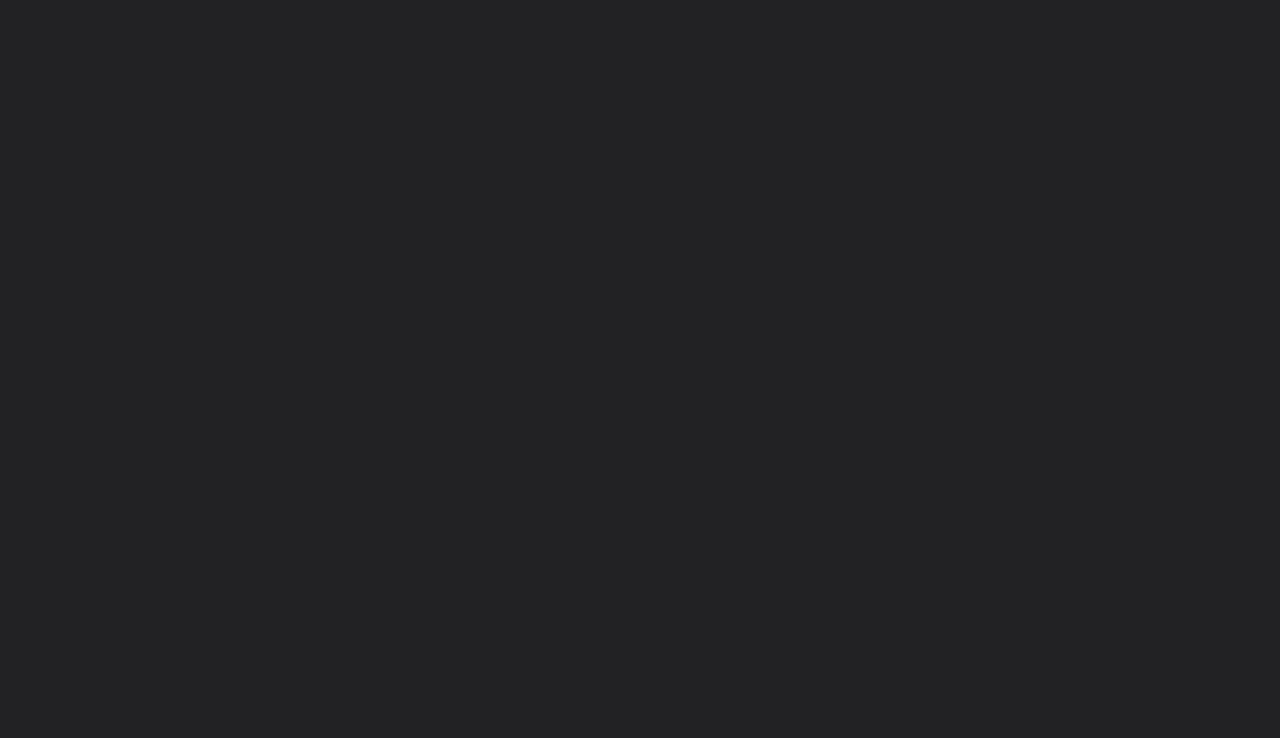
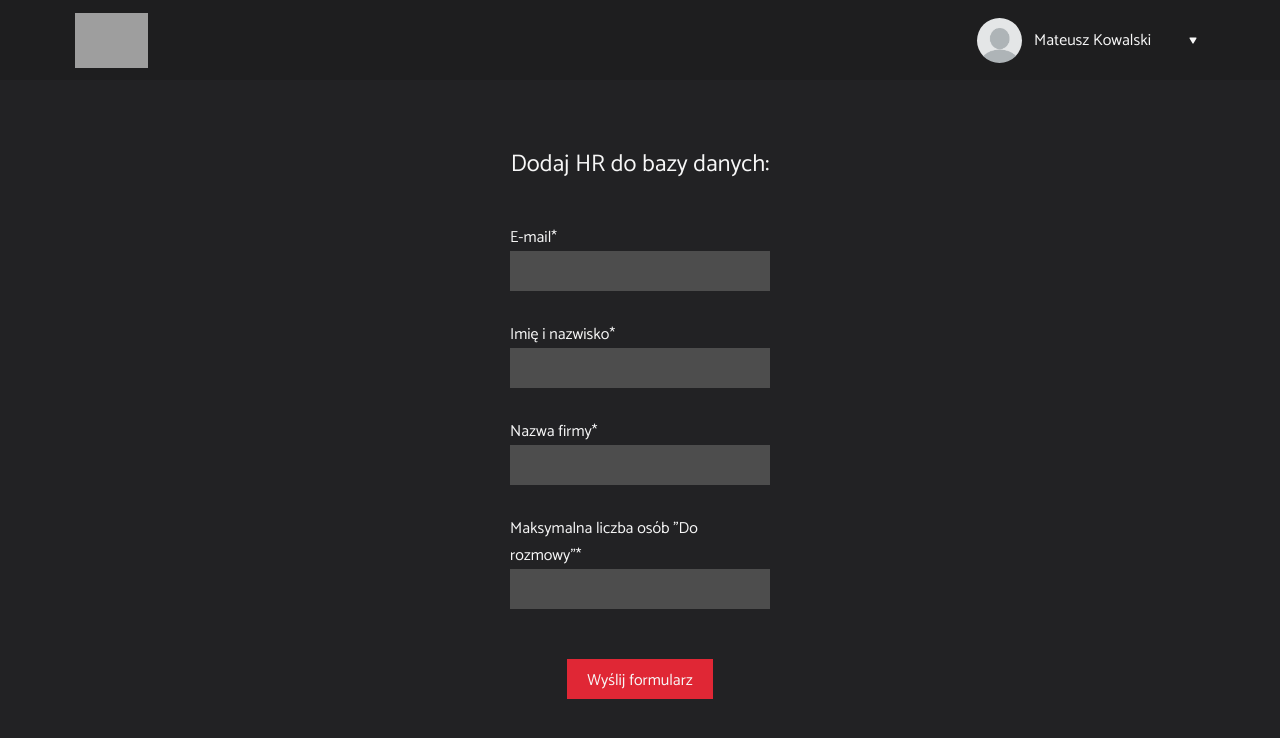
Before and after one commit to MateuszSzczukiewicz/MegaK-grupa3-frontend, a React (Vite) app: page /admin-add-hr-form in a window 1280 px wide. Before the commit this address had no page. Shown: the top 738 px of the page. Built offline with nearby package versions, Linux system fonts and the light colour scheme; grey boxes are pictures that could not be loaded.

Commit message:
Add form for adding hr.

```diff
--- /dev/null
+++ b/src/api/addHr.ts
@@ -0,0 +1,14 @@
+import axios from 'axios';
+import { AddHrType, CreateHrResponse } from '../types/addHr.type';
+
+export const addHr = async (data: AddHrType): Promise<CreateHrResponse> => {
+	try {
+		const res = await axios.post(`http://localhost:3000/admin/addHr`, data);
+		return res.data;
+	} catch (err: Error) {
+		return {
+			message: err.message,
+			isSuccess: false,
+		};
+	}
+};
--- /dev/null
+++ b/src/components/organisms/AdminAddHrForm/AdminAddHrForm.style.tsx
@@ -0,0 +1,57 @@
+import styled from 'styled-components';
+
+export const AdminFormWrapper = styled.div`
+	display: flex;
+	flex-direction: column;
+	justify-content: center;
+	align-items: center;
+	margin-top: 50px;
+	color: ${({ theme }) => theme.color.white};
+
+	h2 {
+		text-align: center;
+	}
+
+	p {
+		margin-top: 0;
+		margin-bottom: 15px;
+		color: #469a62;
+	}
+
+	p.error {
+		color: ${({ theme }) => theme.color.red3};
+	}
+
+	& > form {
+		display: flex;
+		flex-direction: column;
+		justify-content: center;
+		align-items: center;
+		margin-top: 10px;
+		margin-bottom: 30px;
+
+		label {
+			display: block;
+			width: 260px;
+			margin: 30px;
+
+			p {
+				margin-top: 0;
+				margin-bottom: 15px;
+				color: ${({ theme }) => theme.color.red3};
+			}
+		}
+
+		input {
+			display: block;
+			width: 260px;
+			font-size: ${({ theme }) => theme.font.size.md};
+		}
+
+		button {
+			margin-top: 20px;
+			padding: 8px 20px;
+			font-size: ${({ theme }) => theme.font.size.md};
+		}
+	}
+`;
--- /dev/null
+++ b/src/components/organisms/AdminAddHrForm/AdminAddHrForm.tsx
@@ -0,0 +1,111 @@
+import { useEffect, useState } from 'react';
+import { Controller, useForm } from 'react-hook-form';
+import { zodResolver } from '@hookform/resolvers/zod';
+import { PrimaryButton } from '../../atoms/PrimaryButton/PrimaryButton';
+import { adminFormSchema, AdminFormSchemaType } from '../../../types/adminFormSchema.type';
+import { AddHrType } from '../../../types/addHr.type';
+import { addHr } from '../../../api/addHr';
+import { StyledInput } from '../../molecules/LoginForm/LoginForm.styles';
+import { AdminFormWrapper } from './AdminAddHrForm.style';
+
+export const AdminAddHrForm = () => {
+	const {
+		control,
+		handleSubmit,
+		reset,
+		formState: { errors, isSubmitSuccessful },
+	} = useForm<AdminFormSchemaType>({
+		resolver: zodResolver(adminFormSchema),
+	});
+
+	const [formState, setFormState] = useState({
+		loading: false,
+		submitted: false,
+		error: '',
+	});
+
+	const [data, setData] = useState<AddHrType | null>(null);
+
+	useEffect(() => {
+		reset();
+	}, [isSubmitSuccessful]);
+
+	const onSubmit = async ({ email, fullName, company, maxReservationStudents }: AddHrType) => {
+		setData(null);
+		try {
+			setFormState((prevState) => ({ ...prevState, loading: true, submitted: false, error: '' }));
+
+			const data = await addHr({ email, fullName, company, maxReservationStudents });
+			console.log(data);
+			if (data.isSuccess) {
+				setFormState((prevState) => ({ ...prevState, submitted: true }));
+				setData({ email, fullName, company, maxReservationStudents });
+			} else {
+				console.log(data);
+				setFormState((prevState) => ({ ...prevState, error: `Wystąpił błąd: ${data.message}` }));
+			}
+			setFormState((prevState) => ({ ...prevState, loading: false }));
+		} catch (err) {
+			console.log(err);
+			setFormState((prevState) => ({ ...prevState, loading: false }));
+			setFormState((prevState) => ({ ...prevState, error: `Wystąpił błąd: ${err}` }));
+		}
+	};
+
+	return (
+		<AdminFormWrapper>
+			<p className={formState.error && 'error'}>
+				{formState.loading && 'Wysyłanie formularza...'}
+				{formState.submitted &&
+					`Poprawnie dodano osobę z HR:  ${data?.fullName}, ${data?.company}.`}
+				{formState.error && `${formState.error}`}
+			</p>
+			<h2>Dodaj HR do bazy danych:</h2>
+			<form onSubmit={handleSubmit(onSubmit)}>
+				<div>
+					<label>
+						E-mail* <br />
+						<Controller
+							name="email"
+							control={control}
+							defaultValue=""
+							render={({ field }) => <StyledInput {...field} type="email" />}
+						/>
+						{errors.email && <p>{errors.email.message}</p>}
+					</label>
+					<label>
+						Imię i nazwisko* <br />
+						<Controller
+							name="fullName"
+							control={control}
+							defaultValue=""
+							render={({ field }) => <StyledInput {...field} type="text" />}
+						/>
+						{errors.fullName && <p>{errors.fullName.message}</p>}
+					</label>
+					<label>
+						Nazwa firmy* <br />
+						<Controller
+							name="company"
+							control={control}
+							defaultValue=""
+							render={({ field }) => <StyledInput {...field} type="text" />}
+						/>
+						{errors.company && <p>{errors.company.message}</p>}
+					</label>
+					<label>
+						Maksymalna liczba osób "Do rozmowy"* <br />
+						<Controller
+							name="maxReservationStudents"
+							control={control}
+							defaultValue=""
+							render={({ field }) => <StyledInput {...field} type="number" />}
+						/>
+						{errors.maxReservationStudents && <p>{errors.maxReservationStudents.message}</p>}
+					</label>
+				</div>
+				<PrimaryButton text="Wyślij formularz"></PrimaryButton>
+			</form>
+		</AdminFormWrapper>
+	);
+};
--- /dev/null
+++ b/src/pages/AdminAddHrPage.tsx
@@ -0,0 +1,11 @@
+import { MainTemplate } from '../components/templates/MainTemplate/MainTemplate';
+import { AdminAddHrForm } from '../components/organisms/AdminAddHrForm/AdminAddHrForm';
+
+export const AdminAddHrPage = () => {
+	return (
+		<>
+			<MainTemplate />
+			<AdminAddHrForm />
+		</>
+	);
+};
--- a/src/pages/Root.tsx
+++ b/src/pages/Root.tsx
@@ -3,6 +3,7 @@ import { Route, Routes } from 'react-router-dom';
 // import { LoginPage } from './LoginPage.tsx';
 // import { Homepage } from './Homepage.tsx';
 import { StudentDataFormPage } from './StudentDataFormPage';
+import { AdminAddHrPage } from './AdminAddHrPage';
 // import { StudentsPage } from "./StudentsPage";
 
 export const Root = () => {
@@ -12,6 +13,7 @@ export const Root = () => {
 			{/*<Route path="/login" element={<LoginPage />} />*/}
 			{/*<Route path="/student" element={<StudentPage />} />*/}
 			<Route path="/student-form" element={<StudentDataFormPage />} />
+			<Route path="/admin-add-hr-form" element={<AdminAddHrPage />} />
 			{/*<Route path="/students" element={ <StudentsPage /> }/>*/}
 		</Routes>
 	);
--- /dev/null
+++ b/src/types/adminFormSchema.type.ts
@@ -0,0 +1,23 @@
+import { z } from 'zod';
+
+export const adminFormSchema = z.object({
+	email: z
+		.string({ required_error: 'E-mail jest wymagany!' })
+		.email('Niepoprawny adres e-mail.')
+		.min(1, {
+			message: 'E-mail jest wymagany!',
+		}),
+	fullName: z.string({ required_error: 'Imię i nazwisko jest wymagane!' }).min(1, {
+		message: 'Imię i nazwisko jest wymagane!!',
+	}),
+	company: z.string({ required_error: 'Nazwa firmy jest wymagana!' }).min(1, {
+		message: 'Nazwa firmy jest wymagana!',
+	}),
+	maxReservationStudents: z.coerce
+		.number({ required_error: 'Pole jest wymagane!' })
+		.int('Podaj liczbę całkowitą.')
+		.min(1, 'Liczba musi być większa od 0.')
+		.max(999, 'Liczba musi być mniejsza niż 1000.'),
+});
+
+export type AdminFormSchemaType = z.infer<typeof adminFormSchema>;
```
Also changed, not shown: src/types/addHr.type.ts (added, +8 -0 lines).
